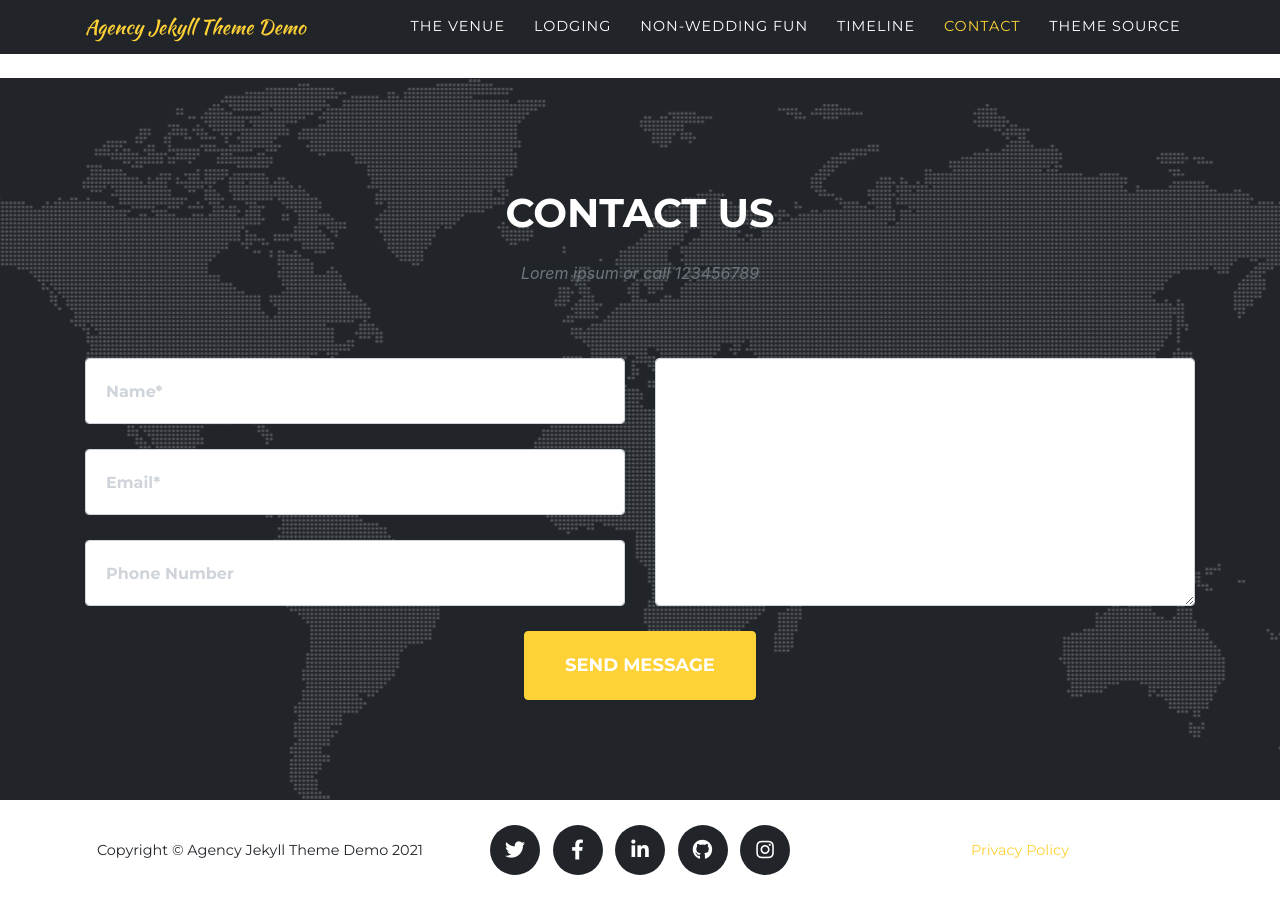
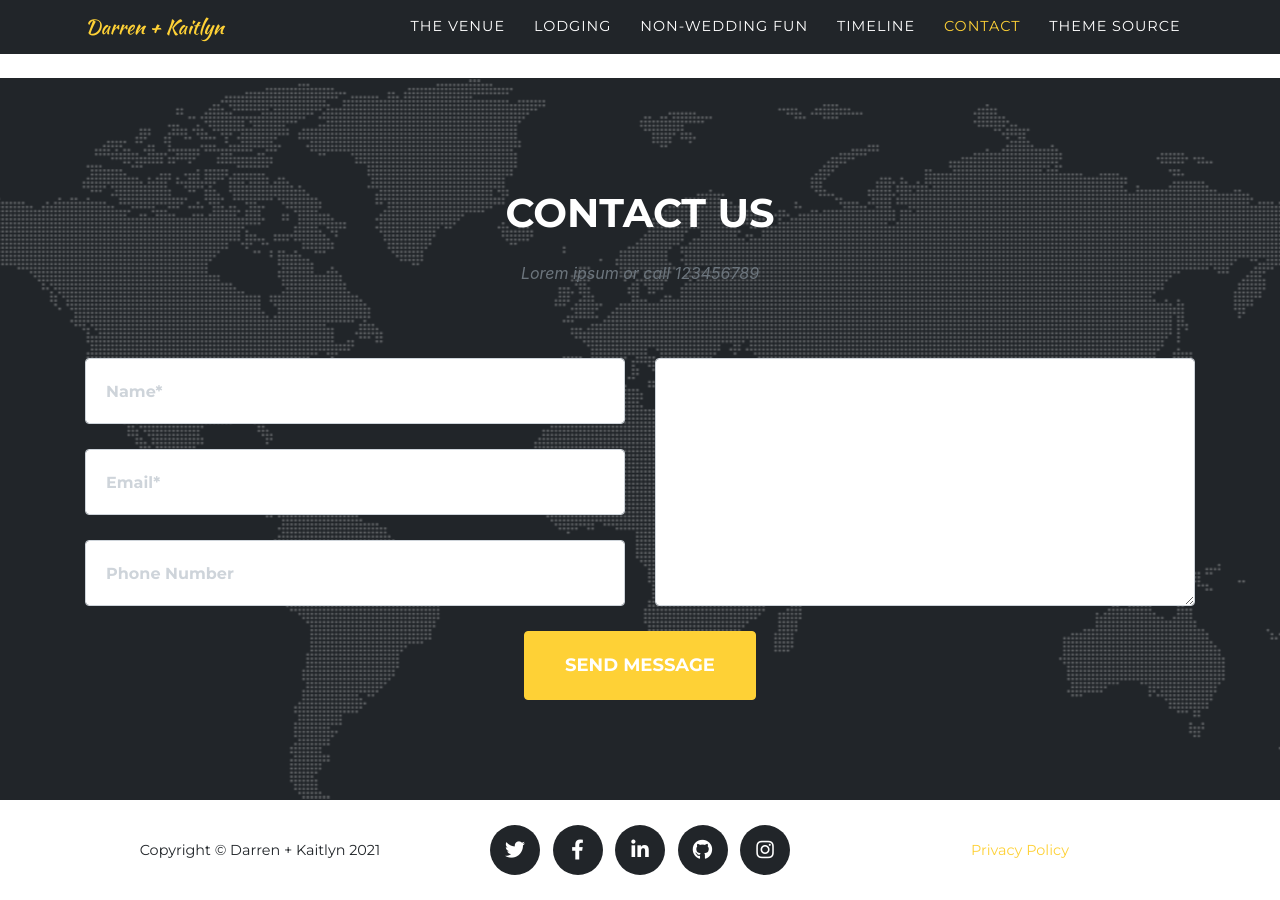
Before and after one commit to darrenfishell/big-party, a Jekyll site: the page built from index.md, in a window 1280 px wide and 900 px high, scrolled down 5606 px. Built offline with Jekyll 4.4.1, drawn with Linux system fonts in a browser that asks for light colours; some web fonts are replaced.

Commit message:
Update title and icons

```diff
--- a/_config.yml
+++ b/_config.yml
@@ -17,10 +17,10 @@
 url    : "" # the base hostname & protocol for your site, e.g. http://example.com
 baseurl: "/big-party" # the subpath of your site, e.g. /blog
 
-title      : Agency Jekyll Theme Demo
-email      : your-email@example.com #this is also the email contact forms will go to
-description: "Agency Bootstrap theme converted to a Jekyll theme, plus new features: Google Analytics, Markdown support, custom pages, and more!"
-author     : Your Name
+title      : Darren + Kaitlyn
+email      : guesswho@darrenfishell.website #this is also the email contact forms will go to
+description: "Information about our wedding"
+author     : Darren Fishell
 # logo:     #optional, defaults to site title
   # path: assets\img\clients\creative-market.jpg
   # height: 60 #height in px, defaults to 52px
--- a/_data/sitetext.yml
+++ b/_data/sitetext.yml
@@ -23,13 +23,13 @@
     list:
       - title: "The Venue"
         desc: "How and when to get there."
-        icon: fas fa-shopping-cart #find more at https://fontawesome.com/icons
+        icon: fas fa-industry #find more at https://fontawesome.com/icons
       - title: "Lodging"
         desc: "Where to stay."
-        icon: fas fa-laptop
+        icon: fas fa-hotel
       - title: "Non-wedding fun"
         desc: "Other stuff to do"
-        icon: fab fa-markdown
+        icon: fab fa-tree
 
   portfolio:
     title: "Portfolio"
```
